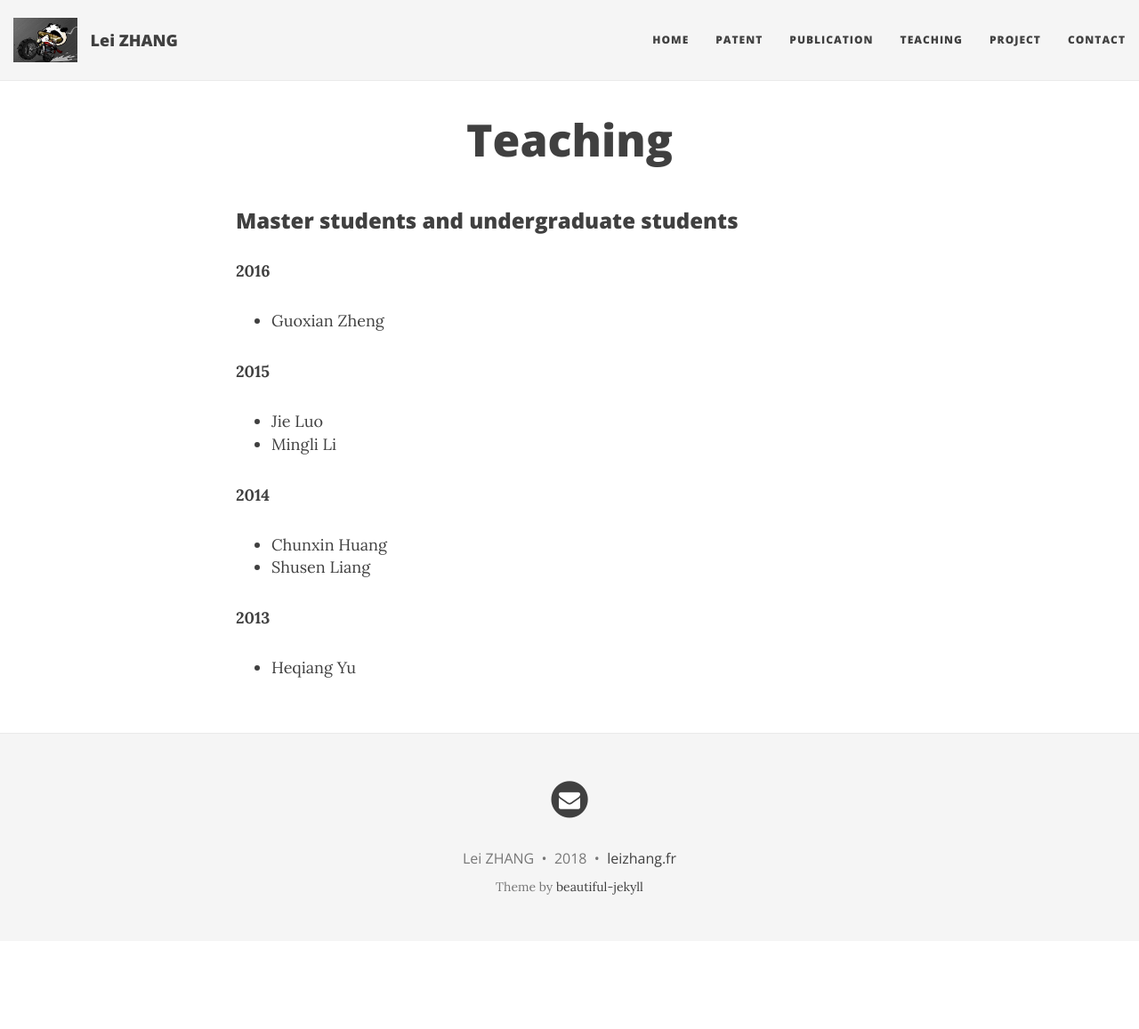
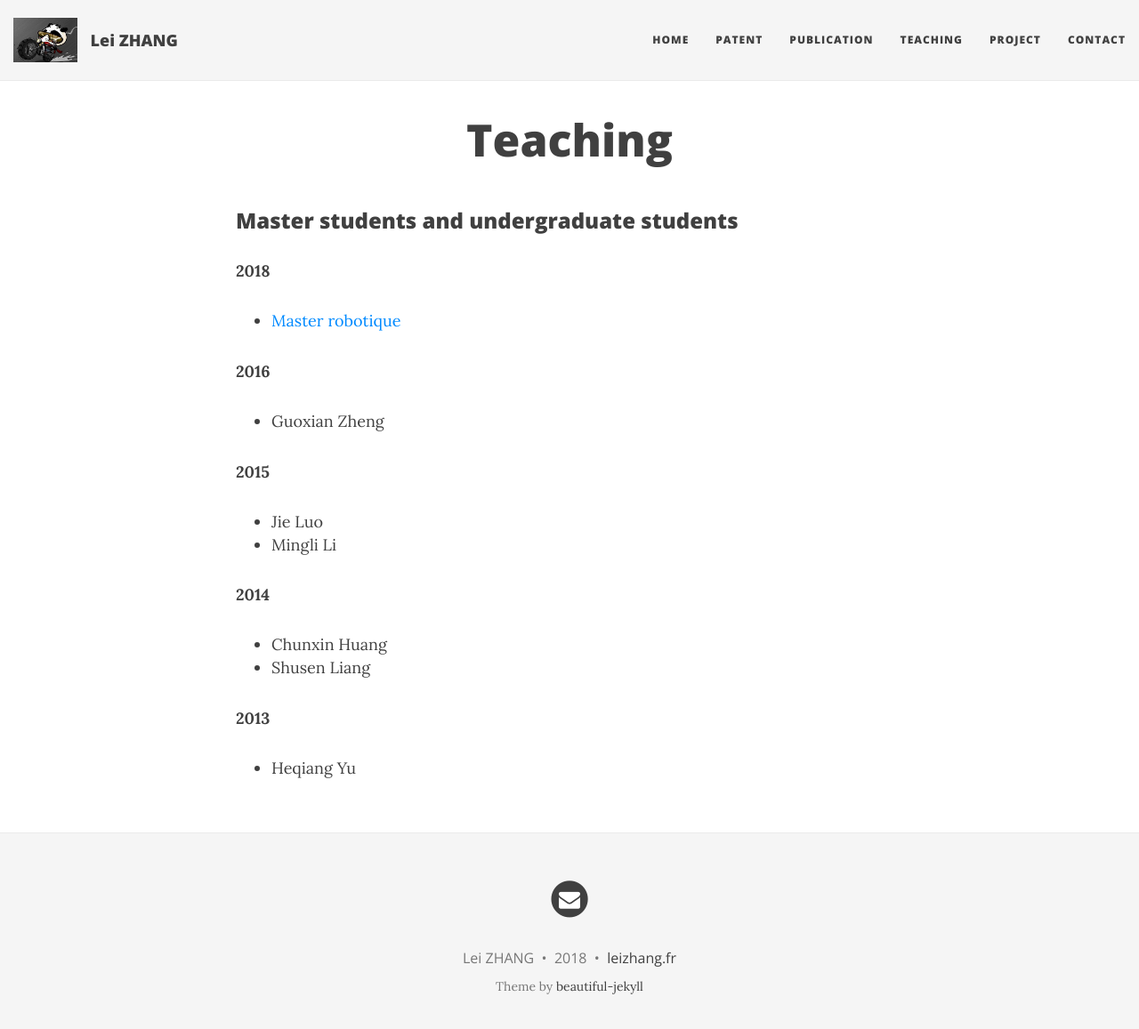
Before and after one commit to yulinz88/yulinz88.github.io, a Jekyll site: the page built from teaching.md, in a window 1280 px wide and 1170 px high. Shown: the top 1157 px of the window at 89% size. Built offline with Jekyll 4.4.1, drawn with Linux system fonts in a browser that asks for light colours; nearby versions of some CDN libraries.

Commit message:
teaching page with master url

```diff
--- a/teaching.md
+++ b/teaching.md
@@ -5,7 +5,11 @@ title: Teaching
 <div class="entry-content content-page " itemprop="text">
 		<div id="pl-68"><div class="panel-grid" id="pg-68-0"><div class="panel-grid-cell" id="pgc-68-0-0"><div class="so-panel widget widget_sow-editor panel-first-child panel-last-child" id="panel-68-0-0-0" data-index="0"><div class="so-widget-sow-editor so-widget-sow-editor-base"><h3 class="widget-title">Master students and undergraduate students</h3>
 <div class="siteorigin-widget-tinymce textwidget">
-	<p><strong>2016</strong></p>
+<p><strong>2018</strong></p>
+<ul>
+<li><a href="http://www.yulinzhang.fr/master/">Master robotique</a></li>
+</ul>
+<p><strong>2016</strong></p>
 <ul>
 <li>Guoxian Zheng</li>
 </ul>
```
